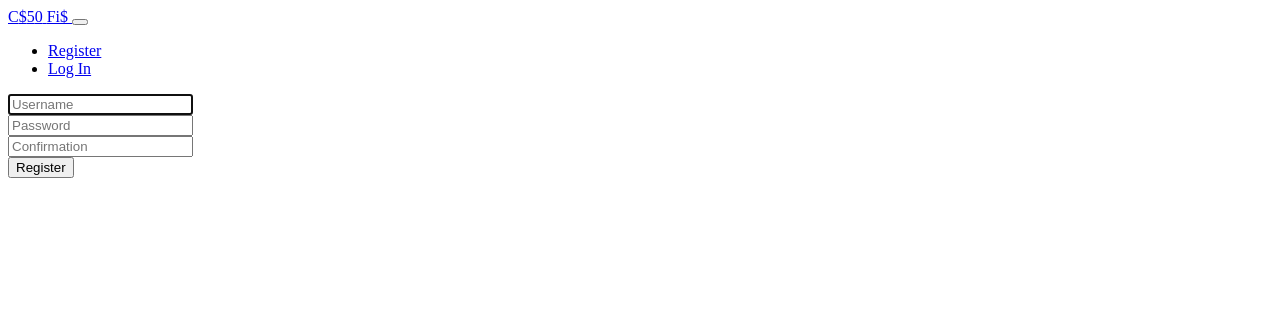
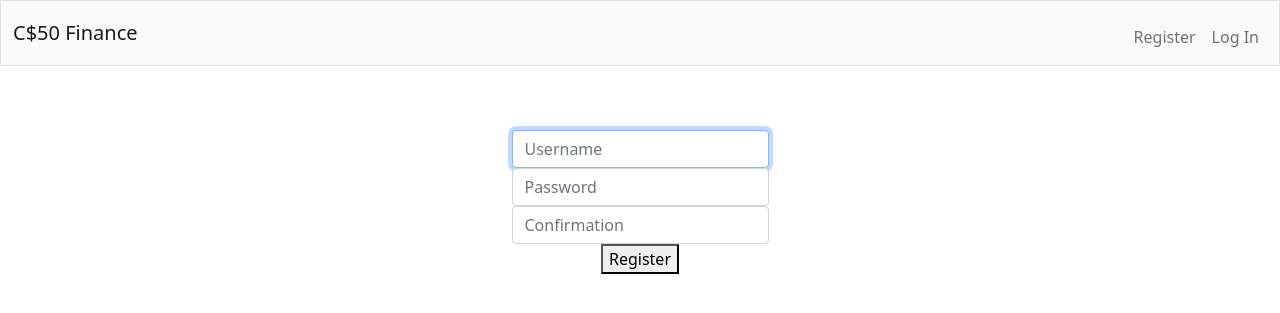
Before and after one commit to JakeG12345/idea-aid, a Flask app: page /register in a window 1280 px wide. Shown: the top 313 px of the page. Run offline with Flask 3, Linux system fonts and the light colour scheme; some libraries are stand-ins or nearby versions.

Commit message:
Fri, Dec 22, 2023, 6:03 AM +11:00

```diff
--- a/templates/layout.html
+++ b/templates/layout.html
@@ -7,6 +7,15 @@
         <meta charset="utf-8">
         <meta name="viewport" content="initial-scale=1, width=device-width">
 
+        <!-- http://getbootstrap.com/docs/5.1/ -->
+        <link crossorigin="anonymous" href="https://cdn.jsdelivr.net/npm/bootstrap@5.1.3/dist/css/bootstrap.min.css" integrity="sha384-1BmE4kWBq78iYhFldvKuhfTAU6auU8tT94WrHftjDbrCEXSU1oBoqyl2QvZ6jIW3" rel="stylesheet">
+        <script crossorigin="anonymous" src="https://cdn.jsdelivr.net/npm/bootstrap@5.1.3/dist/js/bootstrap.bundle.min.js" integrity="sha384-ka7Sk0Gln4gmtz2MlQnikT1wXgYsOg+OMhuP+IlRH9sENBO0LRn5q+8nbTov4+1p"></script>
+
+        <!-- https://favicon.io/emoji-favicons/money-bag/ -->
+        <link href="/static/favicon.ico" rel="icon">
+
+        <link href="/static/styles.css" rel="stylesheet">
+
         <title>Idea Aid: {% block title %}{% endblock %}</title>
 
     </head>
@@ -14,10 +23,9 @@
     <body>
 
         <nav class="bg-light border navbar navbar-expand-md navbar-light">
-            <nav class="bg-light border navbar navbar-expand-md navbar-light">
             <div class="container-fluid">
-                    <a class="navbar-brand" href="/"><span class="blue">C</span><span class="red">$</span><span class="yellow">5</span><span class="green">0</span> <span class="red">Fi$
-                    <button aria-controls="navbar" aria-expanded="false" aria-label="Toggle navigation" class="navbar-toggler" data-bs-target="#navbar" data-bs-toggle="collapse" type="$
+                <a class="navbar-brand" href="/"><span class="blue">C</span><span class="red">$</span><span class="yellow">5</span><span class="green">0</span> <span class="red">Finance</span></a>
+                <button aria-controls="navbar" aria-expanded="false" aria-label="Toggle navigation" class="navbar-toggler" data-bs-target="#navbar" data-bs-toggle="collapse" type="button">
                     <span class="navbar-toggler-icon"></span>
                 </button>
                 <div class="collapse navbar-collapse" id="navbar">
@@ -40,7 +48,6 @@
                 </div>
             </div>
         </nav>
-        </nav>
 
         <main class="container-fluid py-5 text-center">
             {% block main %}{% endblock %}
```
Lines whose indentation alone changed are shown as unchanged.
